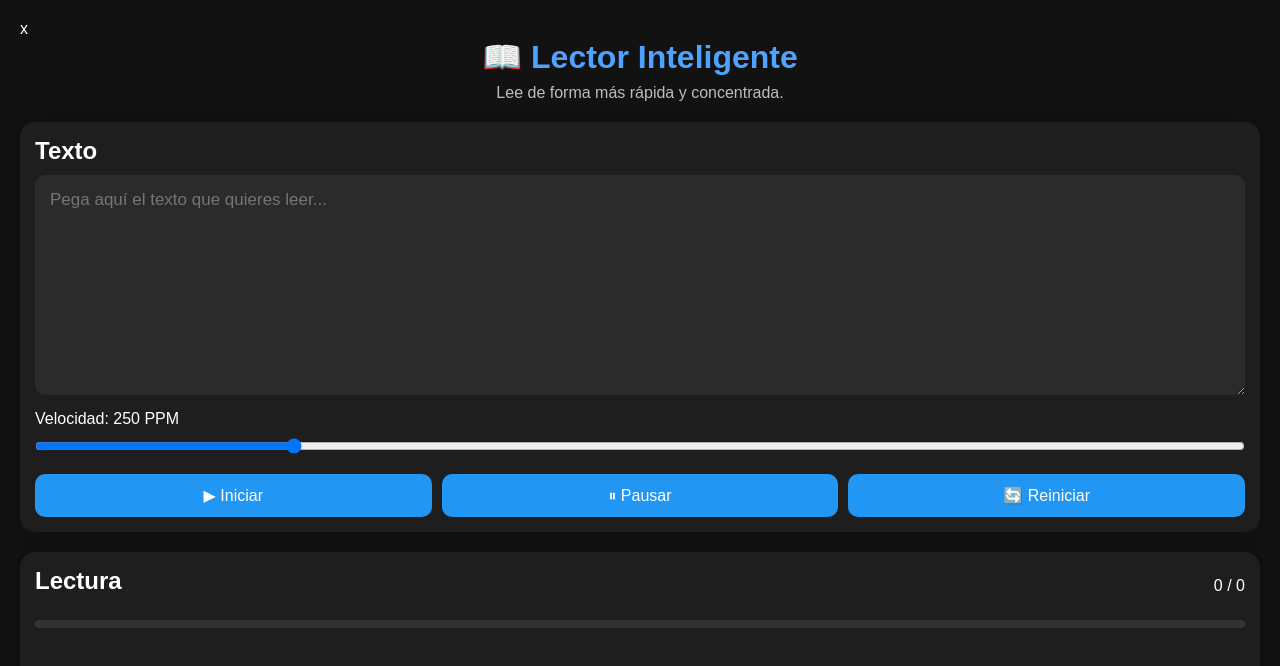
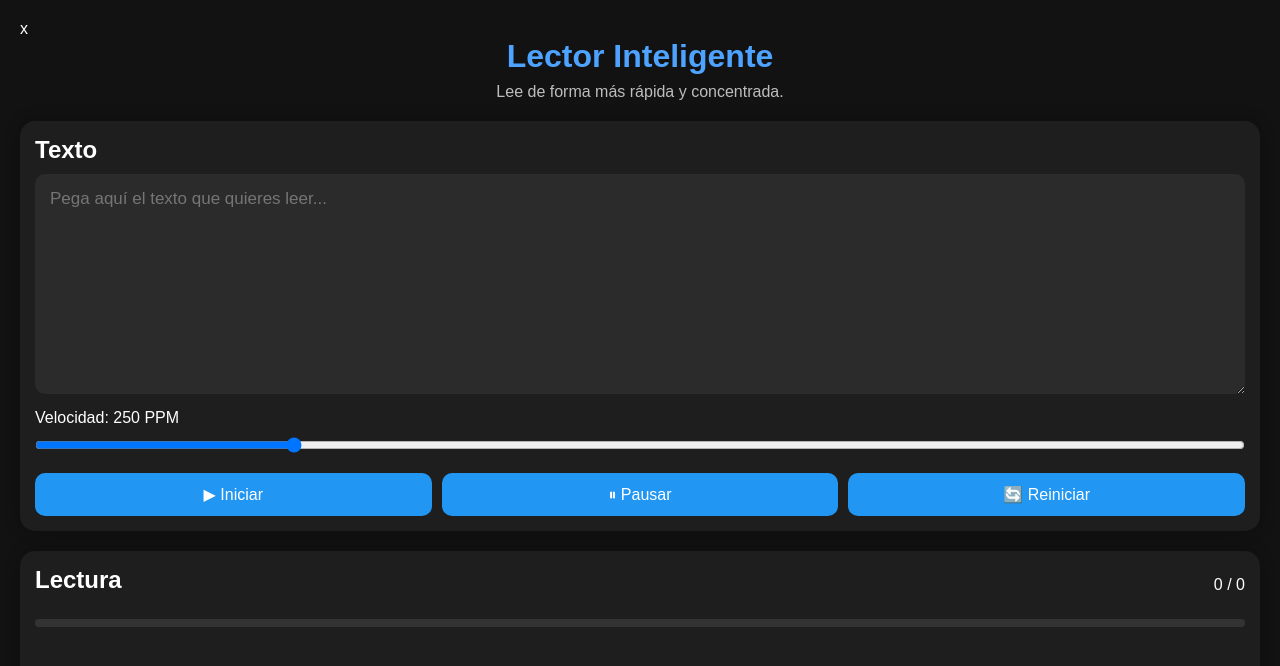
Before and after one commit to Viictol/Lector, a plain HTML site: page index.html in a window 1280 px wide. Drawn offline with Linux system fonts and the light colour scheme.

```diff
--- a/index.html
+++ b/index.html
@@ -13,7 +13,7 @@
 
     <header>
 
-        <h1>📖 Lector Inteligente</h1>
+        <h1> Lector Inteligente</h1>
         <p>Lee de forma más rápida y concentrada.</p>
     </header>
 
```
